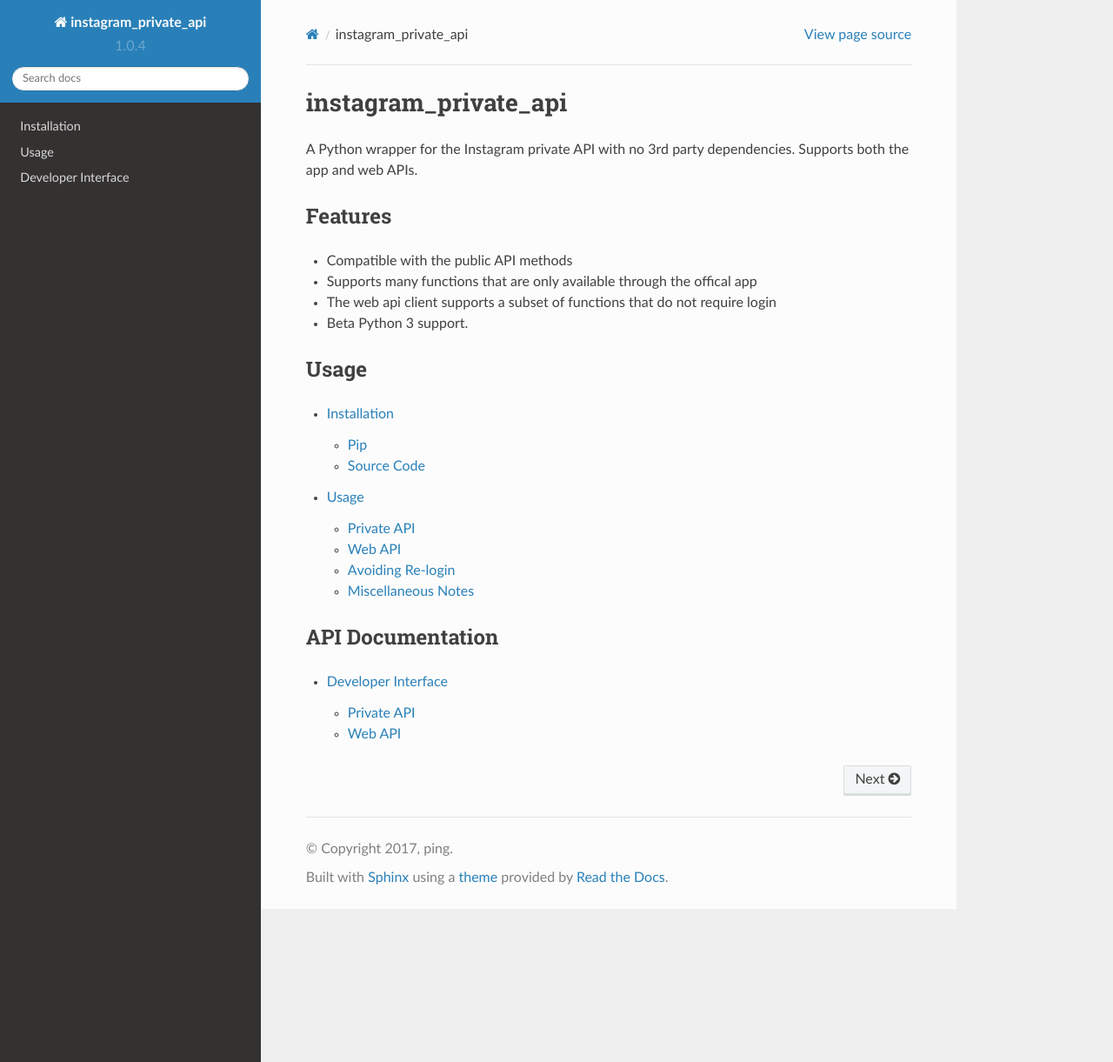
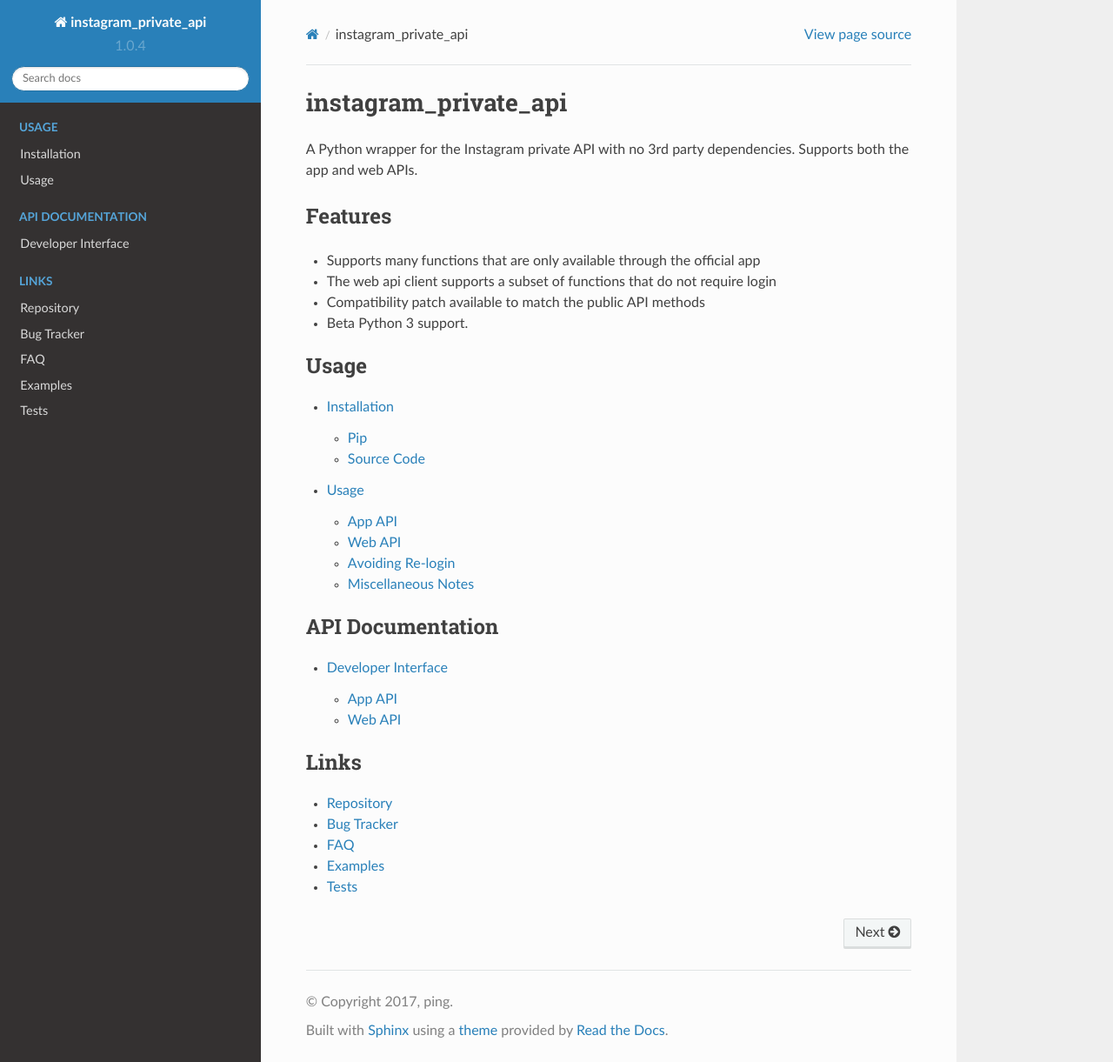
Before and after one commit to ping/instagram_private_api, a Sphinx documentation site: the page built from docs/index.rst, in a window 1280 px wide and 1221 px high. Shown: the whole window at 87% size. Built offline with Sphinx 7.4.7 and the Read the Docs theme 2.0.0, drawn with Linux system fonts in a browser that asks for light colours.

Commit message:
Improve docs

```diff
--- a/docs/index.rst
+++ b/docs/index.rst
@@ -11,23 +11,28 @@
 
 Features
 --------
-- Compatible with the public API methods
-- Supports many functions that are only available through the offical app
+- Supports many functions that are only available through the official app
 - The web api client supports a subset of functions that do not require login
+- Compatibility patch available to match the public API methods
 - Beta Python 3 support.
-
-Usage
------
 
 .. toctree::
    :maxdepth: 2
+   :caption: Usage
 
    usage
 
-API Documentation
--------------------------
+.. toctree::
+   :maxdepth: 2
+   :caption: API Documentation
+
+   api
 
 .. toctree::
-   :maxdepth: 2
+   :caption: Links
 
-   api
+   Repository <https://github.com/ping/instagram_private_api>
+   Bug Tracker <https://github.com/ping/instagram_private_api/issues>
+   FAQ <https://github.com/ping/instagram_private_api/blob/master/FAQ.md>
+   Examples <https://github.com/ping/instagram_private_api/tree/master/examples>
+   Tests <https://github.com/ping/instagram_private_api/tree/master/tests>
```
Also changed, not shown: docs/api.rst (+17 -15 lines), docs/usage.rst (+4 -4 lines), 1 other file.
